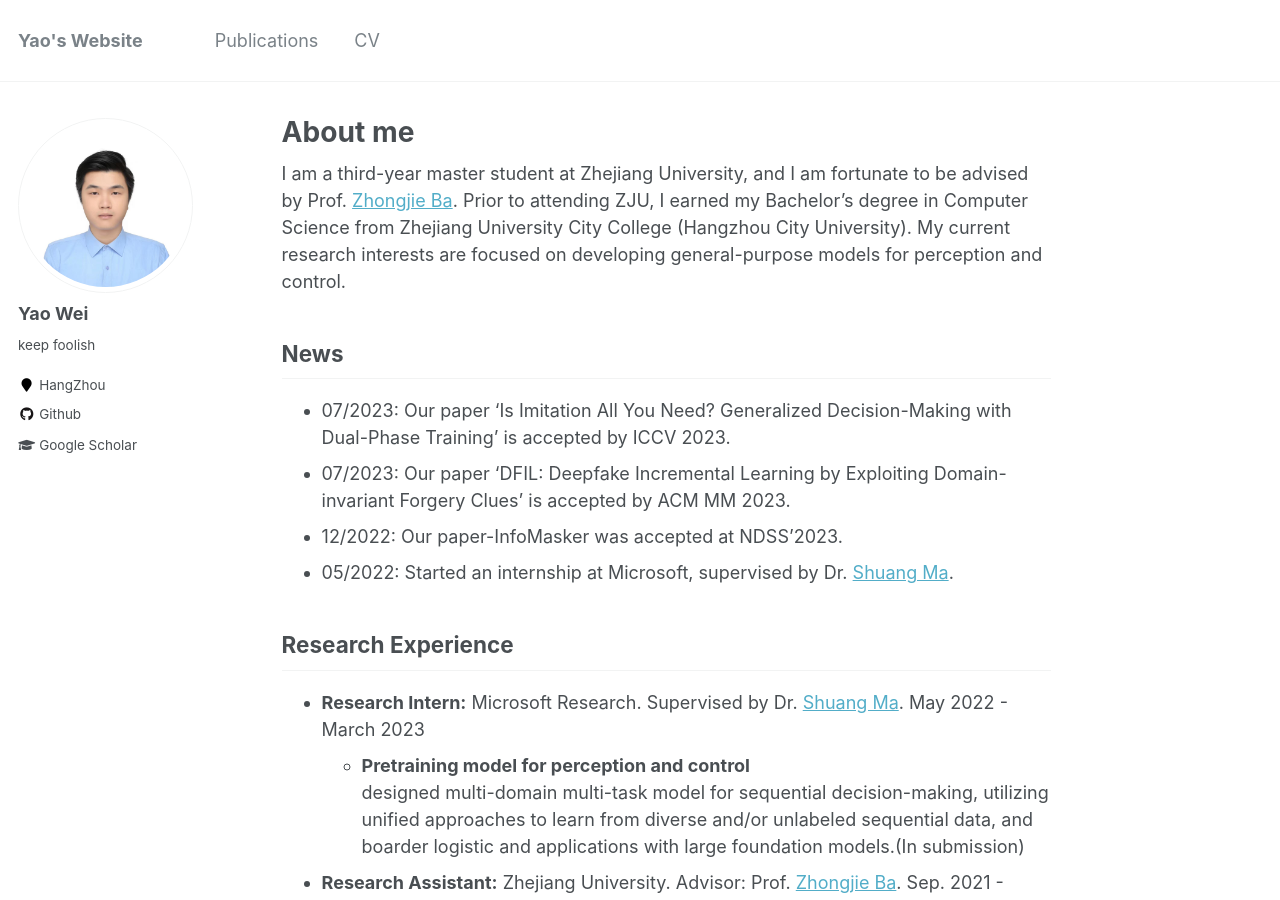
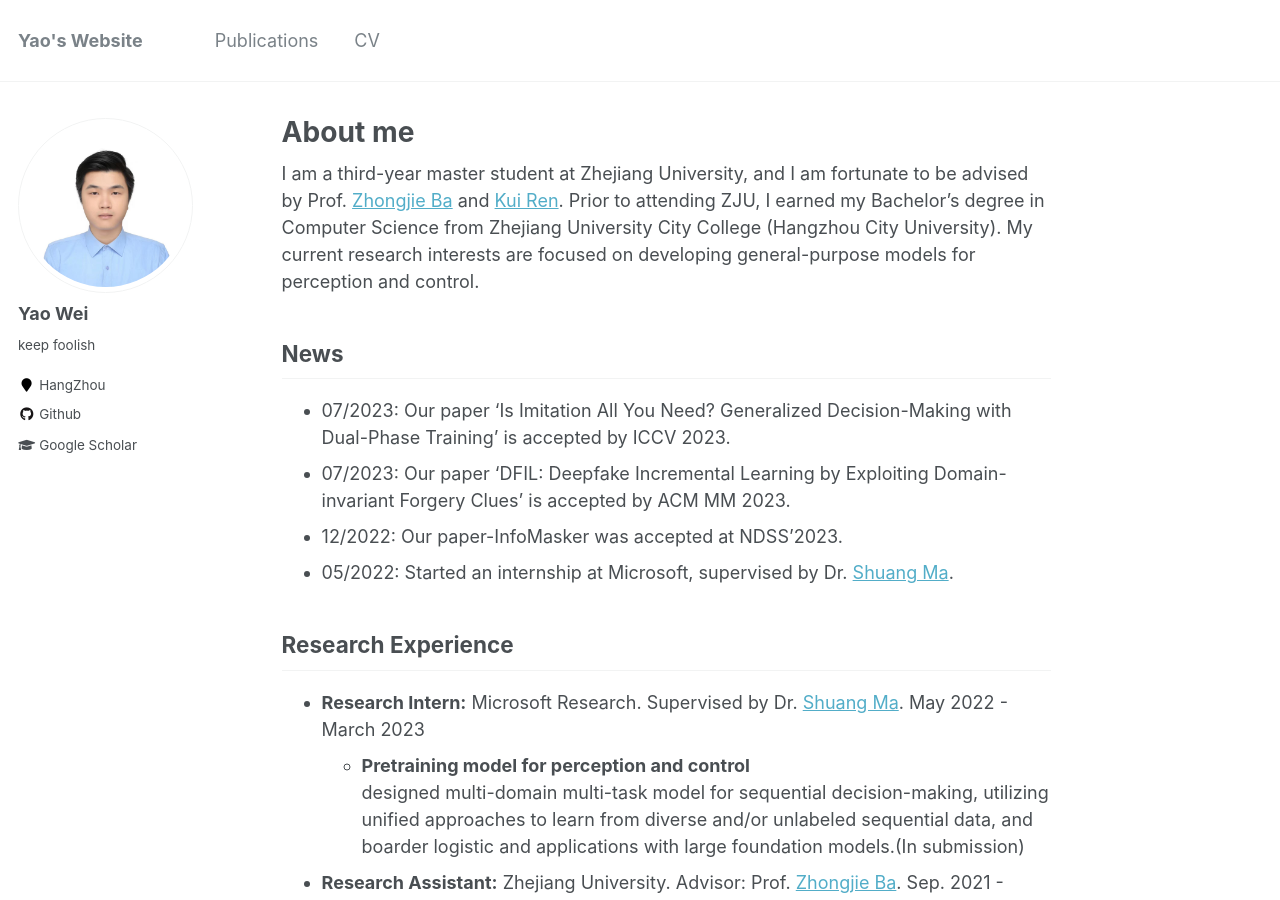
Before and after one commit to hideonbushhhhhhh/hideonbushhhhhhh.github.io, a Jekyll site: the page built from _pages/about.md, in a window 1280 px wide and 900 px high. Built offline with Jekyll 4.4.1, drawn with Linux system fonts in a browser that asks for light colours.

Commit message:
Update about.md

```diff
--- a/_pages/about.md
+++ b/_pages/about.md
@@ -10,7 +10,7 @@ redirect_from:
 
 
 
-I am a third-year master student at Zhejiang University, and I am fortunate to be advised by Prof. [Zhongjie Ba](https://scholar.google.com/citations?user=dO2kc6kAAAAJ). Prior to attending ZJU, I earned my Bachelor's degree in Computer Science from Zhejiang University City College (Hangzhou City University). My current research interests are focused on developing general-purpose models for perception and control.
+I am a third-year master student at Zhejiang University, and I am fortunate to be advised by Prof. [Zhongjie Ba](https://scholar.google.com/citations?user=dO2kc6kAAAAJ) and [Kui Ren](). Prior to attending ZJU, I earned my Bachelor's degree in Computer Science from Zhejiang University City College (Hangzhou City University). My current research interests are focused on developing general-purpose models for perception and control.
 
 
 
```
